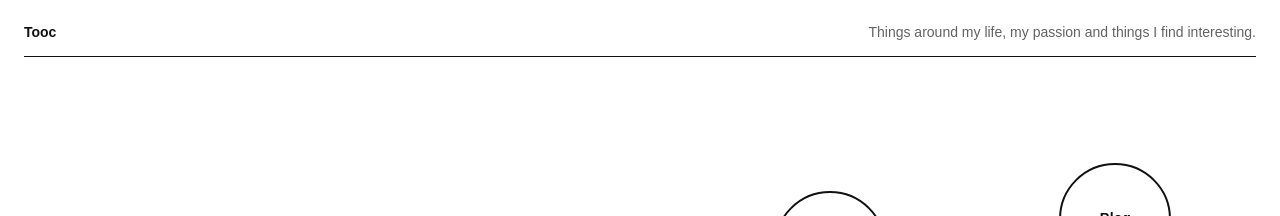
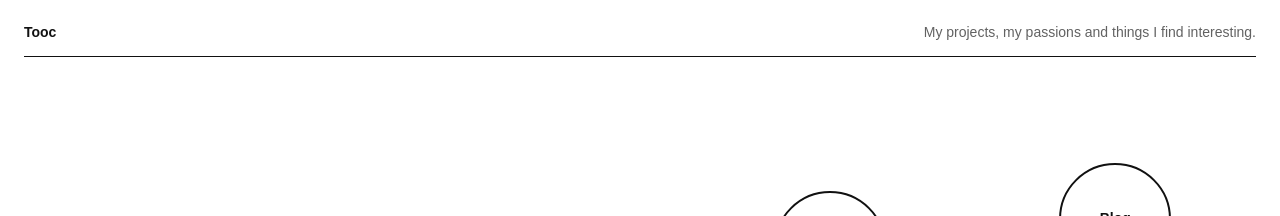
Before and after one commit to toocmafinh/toocmafinh.github.io, a Jekyll site: the page built from index.md, in a window 1280 px wide. Shown: the top 216 px of the page. Built offline with Jekyll 4.4.1, drawn with Linux system fonts in a browser that asks for light colours; part of the change alters nothing that is shown.

Commit message:
Update index.md

```diff
--- a/index.md
+++ b/index.md
@@ -7,9 +7,9 @@ description: My projects, my passions, and things I find interesting.
 resume_url: "/resume.html"
 github_url: "https://github.com/toocmafinh"
 projects_url: "/projects/"
-chinese_url: "https://drive.google.com/drive/folders/13XSfSfHZnP5MevjA1Y_aWyw1VfoD3qhw?usp=sharing"
-academic_url: "https://drive.google.com/drive/folders/17cZZsaq1obDaZgnxnSfROfphtXgekphQ?usp=drive_link"
-travel_url: "https://airtable.com/appbVQsPNpk8cOgaa/shrQB4p9XEsWwyLFk/tblqQIOoB6bDiC8aG/viwQKRJW2tzv8sTYB"
+chinese_url: ""
+academic_url: ""
+travel_url: ""
 blog_url: "https://write.as/phuong"
 thread_url: "https://www.threads.com/@tooc.space"
 instagram_url: "https://instagram.com/tooc.space"
@@ -18,7 +18,7 @@ youtube_url: "https://youtu.be/Sv52Uy5hcas"
 
 <header class="page-intro">
   <a class="name-link" href="{{ "/" | relative_url }}">Tooc</a>
-  <p>Things around my life, my passion and things I find interesting.</p>
+  <p>My projects, my passions and things I find interesting.</p>
 </header>
 
 <main id="links-to-edit" class="space-map" aria-label="Tooc’s portfolio space">
```
